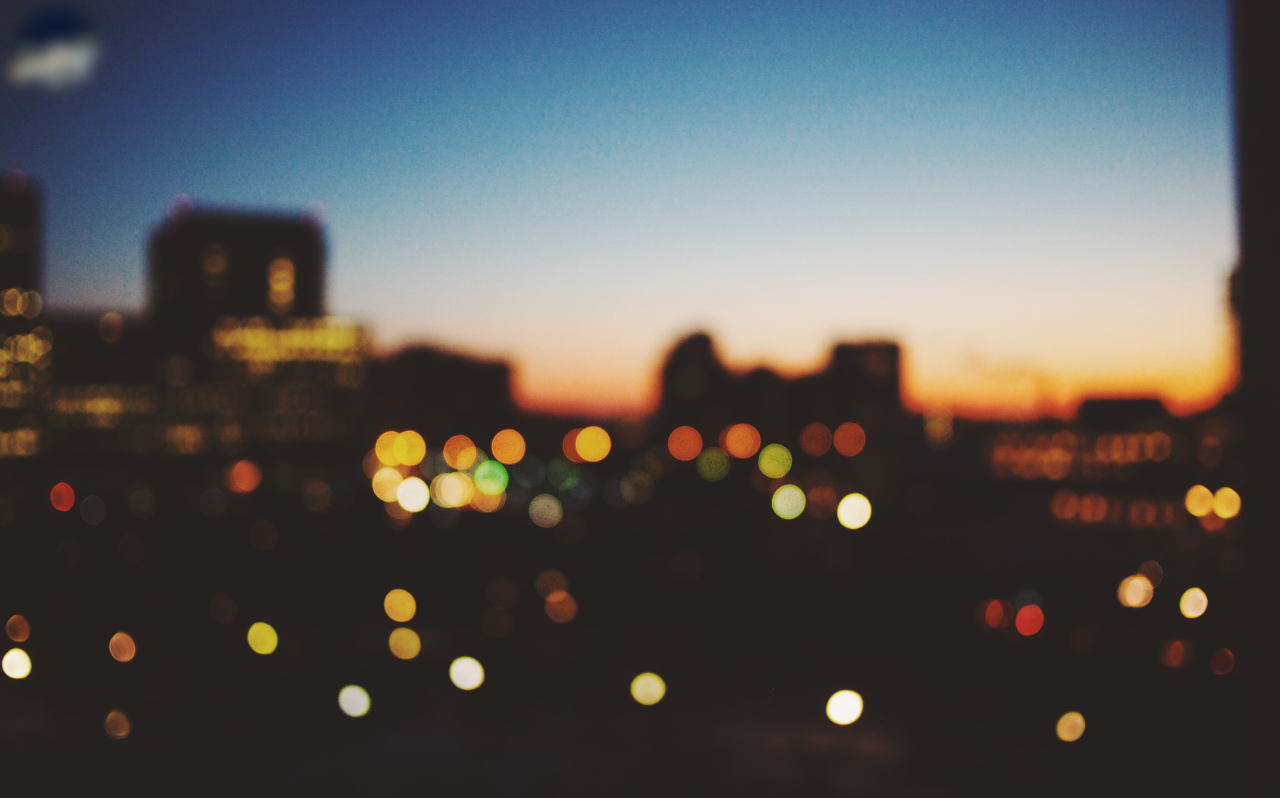
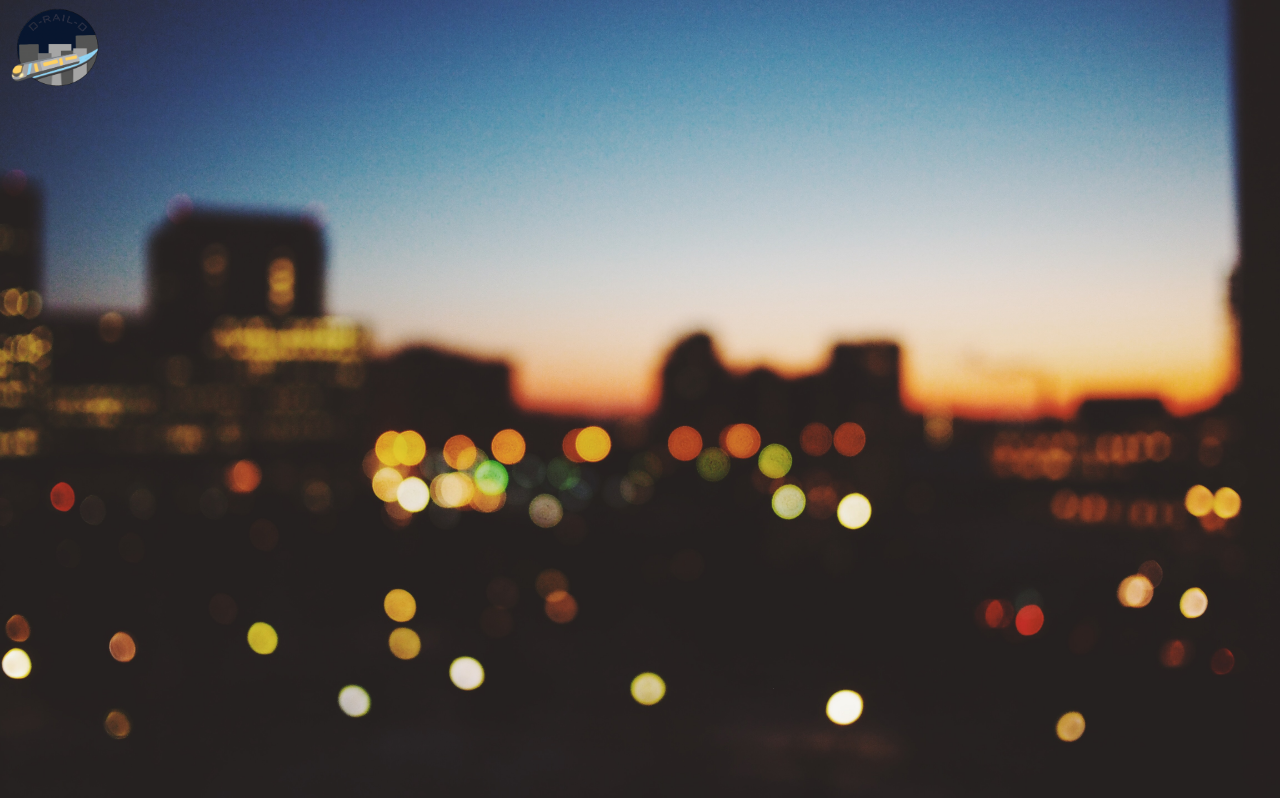
Before and after one commit to Zluxies/Zluxies.github.io, a plain HTML site: page index.html in a window 1280 px wide. Drawn offline with Linux system fonts and the light colour scheme.

Commit message:
Update index.html

```diff
--- a/index.html
+++ b/index.html
@@ -9,15 +9,14 @@
     <style>
         body {
             background-image: url('juicy.png');
-            filter: blur(8px);
             background-position:center;
             background-repeat:no repeat;
             background-size:cover
         }
     </style>
-        <img src = "draild-removebg-preview.png" alt = "D-Rail-D logo" style = "width:100px;height:80px;">
+
 </head>
 <body>
-
+        <img src = "draild-removebg-preview.png" alt = "D-Rail-D logo" style = "width:100px;height:80px;">
 </body>
 </html>
```
